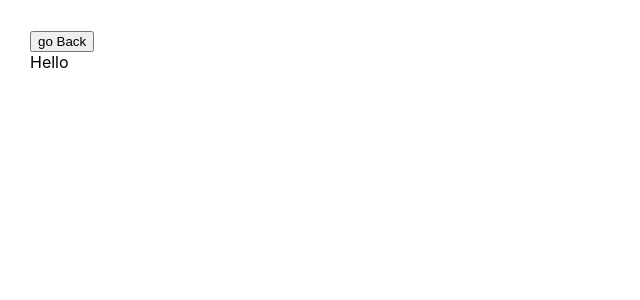
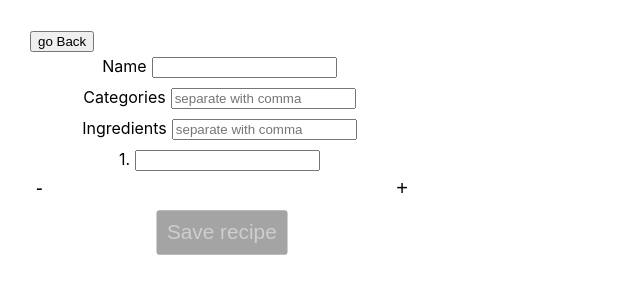
Before and after one commit to tinazhouhui/cookbook, a React (Create React App) app in the folder client/: page /1 in a window 1280 px wide. Shown: the top 300 px of the page, without its empty margins (0-640 px from the left). Built offline with nearby package versions, Linux system fonts and the light colour scheme; no server answers.

Commit message:
finalize fors default values

```diff
--- a/client/package.json
+++ b/client/package.json
@@ -6,6 +6,7 @@
     "@testing-library/jest-dom": "^5.16.4",
     "@testing-library/react": "^12.1.4",
     "@testing-library/user-event": "^13.5.0",
+    "moment": "^2.29.2",
     "react": "^18.0.0",
     "react-dom": "^18.0.0",
     "react-hook-form": "^7.29.0",
--- a/client/src/RecipeDetail/RecipeDetail.jsx
+++ b/client/src/RecipeDetail/RecipeDetail.jsx
@@ -1,14 +1,19 @@
-import React, {useEffect} from 'react';
+import React, {useEffect, useState} from 'react';
 import {useNavigate, useParams } from "react-router-dom";
 import {getRecipe} from "../services/api";
+import AddRecipeForm from "../cookbook/components/addRecipeForm/addRecipeForm";
 
 function RecipeDetail() {
+  const [defaultState, setDefault] = useState({});
+
   let navigate = useNavigate();
   const {id} = useParams();
 
   useEffect(() => {
     getRecipe(id)
-      .then(res => console.log(res));
+      .then(res => {
+        setDefault(cleanDefaults(res))
+      });
 
   }, [id])
 
@@ -17,12 +22,19 @@ function RecipeDetail() {
     navigate("/");
   }
 
+  function cleanDefaults(defaultState) {
+    const {title} = defaultState
+    console.log({title})
+
+    return defaultState
+  }
+
+
   return (
     <>
       <button onClick={goBack}>go Back</button>
-      <div>Hello</div>
+      <AddRecipeForm defaultValues={defaultState}/>
     </>
-
   );
 }
 
--- a/client/src/cookbook/components/addRecipeForm/addRecipeForm.jsx
+++ b/client/src/cookbook/components/addRecipeForm/addRecipeForm.jsx
@@ -1,13 +1,22 @@
-import React, {useState} from 'react';
+import React, {useEffect, useState} from 'react';
 import styles from './addRecipeForm.module.css';
 import {saveRecipe} from "../../../services/api";
 import {useForm} from "react-hook-form";
 
 
 function AddRecipeForm(props) {
-  const {setRecipes, setShowRecipe} = props
+  const {setRecipes, setShowRecipe, defaultValues} = props
 
-  const {register, handleSubmit, formState: {isDirty, isValid}, reset, unregister} = useForm({mode: "onChange"});
+  const {register, handleSubmit, formState: {isDirty, isValid}, reset, unregister, setValue} = useForm({mode: "onChange"});
+
+    useEffect(()=> {
+      if (defaultValues){
+        setValue("title", defaultValues.title);
+        setValue("categories", JSON.stringify(defaultValues.categories));
+        setValue("ingredients", JSON.stringify(defaultValues.ingredients));
+        setValue("description", JSON.stringify(defaultValues.description));
+      }
+  }, [defaultValues])
 
   const stepHtml = (id) => (
     <div key={id}>
@@ -35,7 +44,6 @@ function AddRecipeForm(props) {
 
   function onSubmit(data) {
     const {categories, ingredients, title, ...steps} = data
-    console.log(data)
     const description = Object.values(steps).reduce((acc, step) => {
       acc.push(step);
       return acc;
@@ -78,8 +86,11 @@ function AddRecipeForm(props) {
                placeholder="separate with comma" {...register("ingredients", {required: true})}/>
       </div>
       {steps}
-      <button className={styles.addStep} onClick={addStep}>+</button>
-      <button className={styles.addStep} onClick={deleteStep}>-</button>
+
+      <div className={styles.stepsButtons}>
+        <button className={styles.addStep} onClick={deleteStep}>-</button>
+        <button className={styles.addStep} onClick={addStep}>+</button>
+      </div>
 
       <button className={styles.saveRecipe} type='submit' disabled={!isDirty || !isValid}>Save recipe</button>
     </form>
--- a/client/src/cookbook/components/addRecipeForm/addRecipeForm.module.css
+++ b/client/src/cookbook/components/addRecipeForm/addRecipeForm.module.css
@@ -5,8 +5,9 @@
 .addRecipeForm {
   display: flex;
   flex-direction: column;
-  align-items: flex-end;
+  align-items: center;
   justify-content: space-around;
+  width: 30vw;
 }
 
 .addStep {
@@ -47,3 +48,9 @@
   color: #cecece;
   cursor: pointer;
 }
+
+.stepsButtons {
+  display: flex;
+  justify-content: space-between;
+  width: inherit;
+}
--- a/client/src/cookbook/components/recipe/Recipe.jsx
+++ b/client/src/cookbook/components/recipe/Recipe.jsx
@@ -2,12 +2,13 @@ import React from 'react';
 import styles from './Recipe.module.css';
 import {deleteRecipe} from "../../../services/api";
 import {Link} from "react-router-dom";
+import moment from "moment";
 
 
 function Recipe(props) {
   const {recipe, setRecipes} = props
 
-  const {title, description, categories, ingredients, _id} = recipe
+  const {title, description, categories, ingredients, _id, dateCreated} = recipe
 
   const categoriesHtml = categories.map((category, index) => {
     return <span key={index} className={styles.category}>{category}</span>
@@ -21,7 +22,7 @@ function Recipe(props) {
     return <li key={index}>{ingredient}</li>
   })
 
-  function handleDelete () {
+  function handleDelete() {
     deleteRecipe(_id)
       .then(res => updateRecipes(res))
       .catch(res => console.error(res))
@@ -35,8 +36,10 @@ function Recipe(props) {
 
   return (
     <div className={styles.recipeContainer}>
+      <p>Created: {moment(dateCreated).format("MMM Do YYYY")}</p>
       <div className={styles.recipeHeader}>
         <h2><Link to={`/${_id}`}>{title}</Link></h2>
+
         <button onClick={handleDelete}>X</button>
       </div>
       {categoriesHtml}
```
Also changed, not shown: 1 other file (tests, documents, lock files or other folders).
